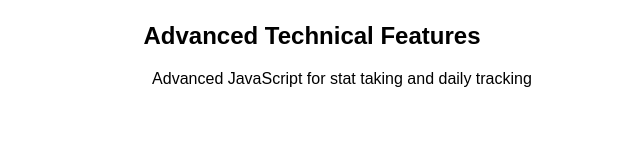
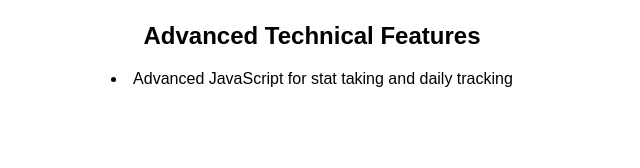
Before and after one commit to bkwan1234/ClassProjectProposal, a plain HTML site: page index.html in a window 1280 px wide. Shown: the part 951-1119 px from the top of the page, 328-968 px from the left. Drawn offline with Linux system fonts and the light colour scheme.

Commit message:
Update index.html

```diff
--- a/index.html
+++ b/index.html
@@ -59,9 +59,7 @@
 
         <section id="advanced-technical-features">
             <h2>Advanced Technical Features</h2>
-            <ul>
-                Advanced JavaScript for stat taking and daily tracking
-            </ul>
+            <li>Advanced JavaScript for stat taking and daily tracking</li>
         </section>
     </div>
 
```
